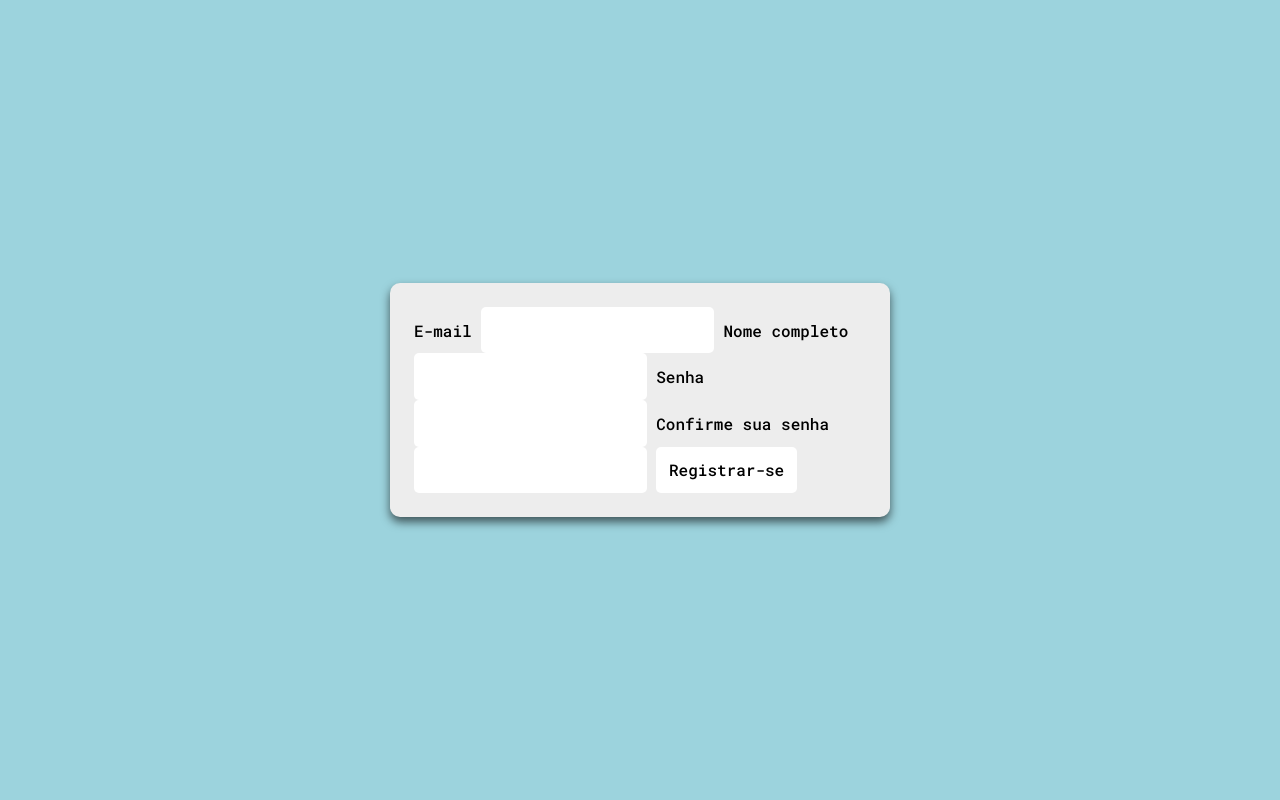
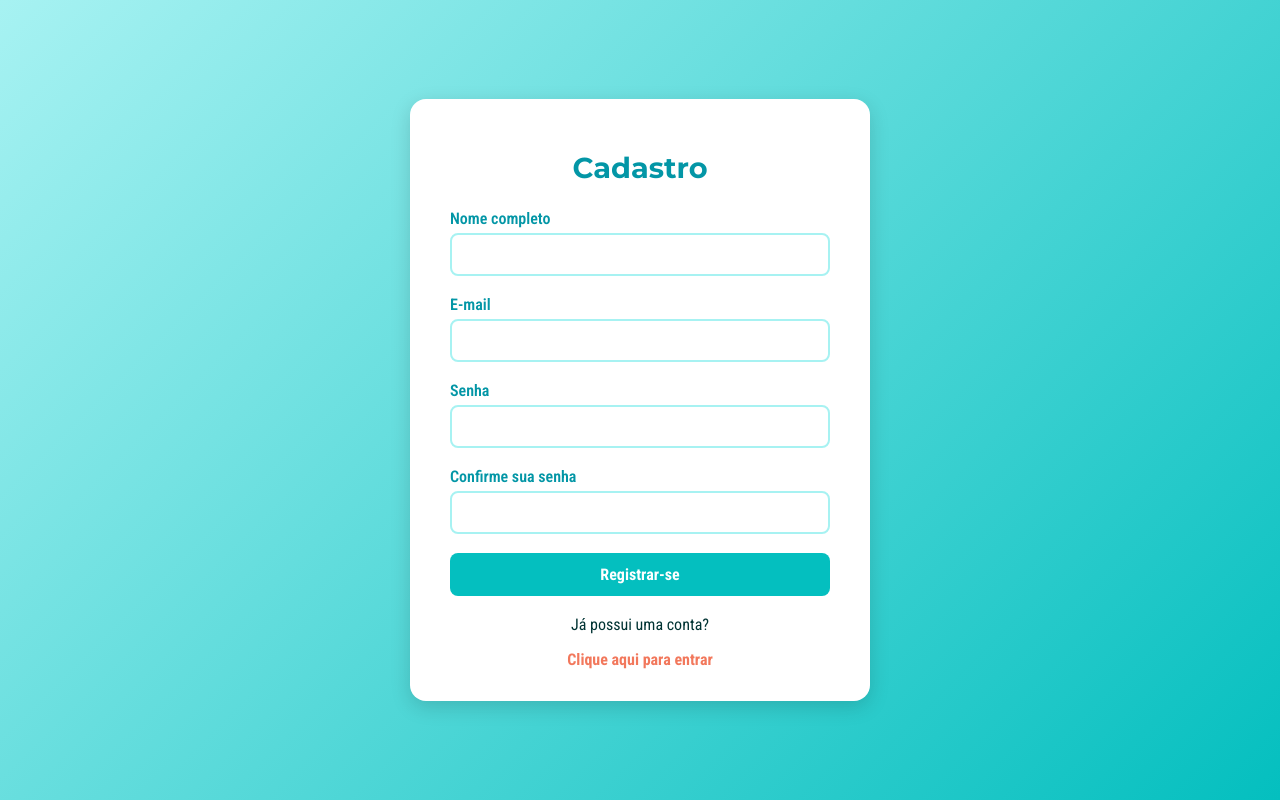
Before and after one commit to matheusefs/sistema-de-ajuda-medica, a Flask app: page /cadastro in a window 1280 px wide. Run offline with Flask 3, Linux system fonts and the light colour scheme.

Commit message:
Refatora formulários e templates, adiciona CSS para estilização, implementa lógica de conversão de doses e histórico, e remove arquivos obsoletos.

```diff
--- a/sam/forms.py
+++ b/sam/forms.py
@@ -6,7 +6,7 @@ from sam.models import Usuario
 
 class FormLogin(FlaskForm):
     email = StringField("E-mail", validators=[DataRequired(), Email()])
-    senha = StringField("Senha", validators=[DataRequired()])
+    senha = PasswordField("Senha", validators=[DataRequired()])
     botao_confirmacao = SubmitField("Fazer login")
 
 class FormCadastro(FlaskForm):
--- a/sam/routes.py
+++ b/sam/routes.py
@@ -1,10 +1,10 @@
-from flask import render_template, url_for, redirect
+from flask import render_template, url_for, redirect, flash
 from sam import app, database, bcrypt
 from sam.models import Usuario, Medicamento, Historico, Paciente
 from flask_login import login_required, login_user, logout_user, current_user
 from sam.forms import FormLogin, FormCadastro, FormConversao
 from werkzeug.utils import secure_filename
-from sam.utils import converter_unidades
+from sam.utils import converter_unidades, para_mg
 import os
 
 @app.route("/", methods=["GET", "POST"])
@@ -55,6 +55,14 @@ def calculadora():
         convertido = converter_unidades(valor, origem, destino)
 
         if convertido is not None:
+            dose_mg = para_mg(convertido, destino)
+            limite_seguro_mg = 4000
+
+            if dose_mg > limite_seguro_mg:
+                flash(f"Atenção ⚠️: A dose convertida ({dose_mg:.2f} mg) ultrapassa o limite seguro de {limite_seguro_mg} mg!", "danger")
+            else:
+                flash(f"Dose dentro do limite seguro ({dose_mg:.2f} mg).", "success")
+
             novo_historico = Historico(
                 unidade_origem = origem,
                 unidade_destino = destino,
--- /dev/null
+++ b/sam/static/css/styles.css
@@ -0,0 +1,235 @@
+@import url('https://fonts.googleapis.com/css2?family=Krona+One&family=Montserrat:ital,wght@0,100..900;1,100..900&family=Oswald:wght@200..700&family=Roboto+Condensed:ital,wght@0,100..900;1,100..900&display=swap');
+
+:root {
+  --cor1: #0396A6;
+  --cor2: #04BFBF;
+  --cor3: #A7F2F2;
+  --cor4: #F2785C;
+  --cor5: #D94343;
+  --fundo: #f9ffff;
+  --texto: #033;
+}
+
+
+body {
+  font-family: "Roboto Condensed", sans-serif;
+  background: var(--cor3);
+  color: var(--texto);
+  margin: 0;
+  padding: 0;
+}
+
+.login-body {
+    background: linear-gradient(135deg, var(--cor3) 0%, var(--cor2) 100%);
+    display: flex;
+    align-items: center;
+    justify-content: center;
+    min-height: 100vh;
+}
+
+.login-container {
+    background-color: white;
+    width: 380px;
+    padding: 2rem 2.5rem;
+    border-radius: 1rem;
+    box-shadow: 0 6px 20px rgba(0, 0, 0, 0.15);
+    text-align: center;
+}
+
+.login-titulo {
+    color: var(--cor1);
+    margin-bottom: 1.5rem;
+    font-size: 1.8rem;
+    font-weight: 700;
+    font-family: "Montserrat", sans-serif;
+}
+
+.campo-login {
+    margin-bottom: 1.2rem;
+    text-align: left;
+}
+
+.label-login {
+    color: var(--cor1);
+    font-weight: 600;
+    display: block;
+    margin-bottom: 0.3rem;
+    font-family: "Roboto Condensed", sans-serif;
+}
+
+.input-login {
+    width: 100%;
+    padding: 10px 12px;
+    border-radius: 8px;
+    border: 2px solid var(--cor3);
+    font-size: 1rem;
+    transition: 0.3s;
+    font-family: "Roboto Condensed", sans-serif;
+    color: var(--texto);
+    background-color: white;
+    box-sizing: border-box;
+}
+
+.input-login:focus {
+    border-color: var(--cor2);
+    outline: none;
+    box-shadow: 0 0 0 3px rgba(4,191,191,0.2);
+}
+
+.btn-login {
+    width: 100%;
+    background-color: var(--cor2);
+    color: white;
+    border: none;
+    padding: 12px 0;
+    font-size: 1rem;
+    border-radius: 8px;
+    cursor: pointer;
+    font-weight: bold;
+    transition: 0.3s;
+    font-family: "Roboto Condensed", sans-serif;
+}
+
+.btn-login:hover {
+    background-color: var(--cor1);
+}
+
+.link-area {
+    margin-top: 1rem;
+}
+
+.link-cadastro {
+    color: var(--cor4);
+    font-weight: bold;
+    text-decoration: none;
+    transition: 0.3s;
+    font-family: "Roboto Condensed", sans-serif;
+}
+
+.link-cadastro:hover {
+    color: var(--cor5);
+}
+
+
+header {
+  background: var(--cor1);
+  color: white;
+  padding: 20px;
+  text-align: center;
+  border-bottom: 4px solid var(--cor2);
+}
+
+.container {
+  max-width: 900px;
+  margin: 30px auto;
+  display: flex;
+  flex-direction: column;
+  gap: 20px;
+}
+
+.panel {
+  background: white;
+  padding: 20px;
+  border-radius: 15px;
+  box-shadow: 0 4px 10px rgba(3, 150, 166, 0.2);
+  border-left: 6px solid var(--cor2);
+}
+
+.panel h2 {
+  color: var(--cor1);
+  margin-bottom: 15px;
+  font-family: "Montserrat", sans-serif;
+  font-weight: 700;
+}
+
+.formulario .campo {
+  margin-bottom: 15px;
+}
+
+.campo-duplo {
+  display: flex;
+  gap: 10px;
+  margin-bottom: 15px;
+}
+
+.input {
+  width: 100%;
+  padding: 8px 10px;
+  border-radius: 8px;
+  border: 1px solid var(--cor2);
+  outline: none;
+  font-family: "Roboto Condensed", sans-serif;
+}
+
+.input:focus {
+  border-color: var(--cor1);
+  box-shadow: 0 0 5px var(--cor2);
+}
+
+.btn {
+  background: var(--cor2);
+  color: white;
+  font-weight: 600;
+  padding: 10px 20px;
+  border: none;
+  border-radius: 10px;
+  cursor: pointer;
+  transition: 0.2s;
+  font-family: "Roboto Condensed", sans-serif;
+}
+
+.btn:hover {
+  background: var(--cor1);
+}
+
+.alert {
+  padding: 12px;
+  border-radius: 8px;
+  font-weight: 500;
+  font-family: "Roboto Condensed", sans-serif;
+}
+
+.alert.success {
+  background: var(--cor3);
+  color: var(--texto);
+}
+
+.alert.danger {
+  background: var(--cor5);
+  color: white;
+}
+
+.resultado .valor {
+  font-size: 1.8rem;
+  color: var(--cor1);
+  font-weight: bold;
+  font-family: "Montserrat", sans-serif;
+}
+
+.resultado span {
+  font-size: 1rem;
+  color: var(--texto);
+  font-family: "Roboto Condensed", sans-serif;
+}
+
+table {
+  width: 100%;
+  border-collapse: collapse;
+}
+
+table th {
+  background: var(--cor1);
+  color: white;
+  padding: 8px;
+  font-family: "Montserrat", sans-serif;
+}
+
+table td {
+  border-bottom: 1px solid #ccc;
+  padding: 8px;
+  font-family: "Roboto Condensed", sans-serif;
+}
+
+table tr:hover {
+  background: var(--cor3);
+}
--- a/sam/templates/cadastro.html
+++ b/sam/templates/cadastro.html
@@ -3,32 +3,45 @@
 <head>
     <meta charset="UTF-8">
     <meta name="viewport" content="width=device-width, initial-scale=1.0">
-    <title>Cadastro</title>
-    <link rel="stylesheet" href="estilo.css">
+    <title>Cadastro - Conversor de Doses</title>
+    <link rel="stylesheet" href="{{ url_for('static', filename='css/styles.css') }}">
 </head>
-</head>
+<body class="login-body">
+    <div class="login-container">
+        <h1 class="login-titulo"><i class="fa-solid fa-pills"></i> Cadastro</h1>
 
-<body>
-    <div class="container">
-        <form method="POST">
-            {{ form.csrf_token }}
+        <form method="POST" class="login-form">
+            {{ form.hidden_tag() }}
 
-                {{ form.email.label() }}
-                {{ form.email() }}
+            <div class="campo-login">
+                {{ form.nome.label(class="label-login") }}
+                {{ form.nome(class="input-login") }}
+            </div>
 
-                {{ form.nome.label() }}
-                {{ form.nome() }}
+            <div class="campo-login">
+                {{ form.email.label(class="label-login") }}
+                {{ form.email(class="input-login") }}
+            </div>
 
-                {{ form.senha.label() }}
-                {{ form.senha() }}
+            <div class="campo-login">
+                {{ form.senha.label(class="label-login") }}
+                {{ form.senha(class="input-login") }}
+            </div>
 
-                {{ form.confirmacao_senha.label() }}
-                {{ form.confirmacao_senha() }}
+            <div class="campo-login">
+                {{ form.confirmacao_senha.label(class="label-login") }}
+                {{ form.confirmacao_senha(class="input-login") }}
+            </div>
 
-                {{ form.botao_confirmacao }}
+            <div class="campo-login botao-login">
+                {{ form.botao_confirmacao(class="btn-login") }}
+            </div>
+        </form>
 
-        </form>
+        <div class="link-area">
+            <p>Já possui uma conta?</p>
+            <a href="{{ url_for('homepage') }}" class="link-cadastro">Clique aqui para entrar</a>
+        </div>
     </div>
-
 </body>
 </html>
--- a/sam/templates/estilo.css
+++ /dev/null
@@ -1,104 +0,0 @@
-@import url('https://fonts.googleapis.com/css2?family=Roboto+Mono:wght@500&display=swap');
-
-* { /* aplica as regras a todos os elementos da página */
-    padding: 0; /* Remove o espaçamento interno */
-    margin: 0; /* Remove o espaçamento externo */
-    box-sizing: border-box; /* faz com que a largura e a altura de um elemento incluam o padding e a border, tornando o cálculo de tamanhos muito mais fácil e previsível */
-    font-family: 'Roboto Mono', monospace; /* Define a fonte para toda a página*/
-}
-
-body {
-    background-color: #9cd3dd;
-    /* centralizam o conteúdo */
-    display: flex;
-    align-items: center; /* Centraliza o conteúdo verticalmente */
-    justify-content: center; /* Centraliza o conteúdo horizontalmente */
-    min-height: 100vh; /* Garante que o body tenha pelo menos 100% da altura da tela */
-}
-
-.container {
-    background-color: #ededed; /* Cor de fundo da caixa */
-    border-radius: 10px; /* Arredonda as bordas */
-    box-shadow: 0 5px 10px rgba(0, 0, 0, 0.6);
-    padding: 1.5rem; /* Adiciona um espaçamento interno */
-    width: 500px; /* Define a largura fixa da caixa */
-    margin: 21px;
-}
-
-h1 {
-    font-size: 24px;
-    margin-bottom: 1.5rem;
-    text-align: center;
-}
-
-.linha {
-    margin-bottom: 1.2rem; /* Espaçamento na parte inferior da linha */
-  }
-
-.input-grup {
-    /* Alinha os rótulos e campos verticalmente, um abaixo do outro: */
-    display: flex;
-    flex-direction: column;
-    margin-bottom: 1.2rem; /* Espaçamento na parte inferior do grupo */
-}
-
-.input-grup label {
-  margin-bottom: 0.4rem;
-  font-weight: bold; /* Deixa o texto em negrito */
-}
-
-select,
-input { /*  Estiliza os menus suspensos e os campos de texto */
-  padding: 0.8rem;
-  border-radius: 5px;
-  border: none;
-  font-size: 1rem;
-  background-color: #ffffff;
-}
-
-button {
-  background-color: #0097b2;
-  border-radius: 5px;
-  border: none;
-  color: #100f0f;
-  cursor: pointer; /* Muda a forma do mouse para uma mão ao passar por cima do botão, indicando que é clicável */
-  font-size: 1rem;
-  padding: 0.7rem 1.2rem;
-  opacity: 0.7;
-  transition: 0.5s; /* Faz com que a mudança de opacity (na linha abaixo) seja suave, durando 0.5 segundos. */
-  margin-left: auto;
-  display: block;
-}
-
-button:hover { /* */
-  opacity: 1;
-}
-
-.icone {
-  text-align: center;
-  margin-bottom: 30px; /* Adiciona o espaçamento abaixo do ícone */
-  margin-top: 20px;
-}
-
-/* Você pode remover as propriedades de centralização da classe do ícone */
-.icone_usuario {
-  font-size: 50px;
-  color: #333;
-    /* Remova display e margin daqui */
-}
-
-.link_cadastro {
-  font-size: 10px;
-}
-
-.botao_link {
-  display: flex;
-  justify-content: space-between; /* Empurra os itens para as extremidades */
-  align-items: center; /* Alinha os itens verticalmente ao centro */
-  margin-top: 20px; /* Adiciona um espaço para separar dos inputs acima */
-}
-
-.botoes {
-  display: flex;
-  margin-top: 20px; /* Adiciona um espaço para separar dos inputs acima */
-}
```
Also changed, not shown: populardb.py (+3 -4 lines), sam/models.py (+14 -13 lines), sam/templates/calculadora.html (+93 -29 lines), sam/templates/index.html (deleted, +0 -85 lines), sam/templates/login.html (+22 -21 lines), sam/utils.py (+10 -0 lines).
